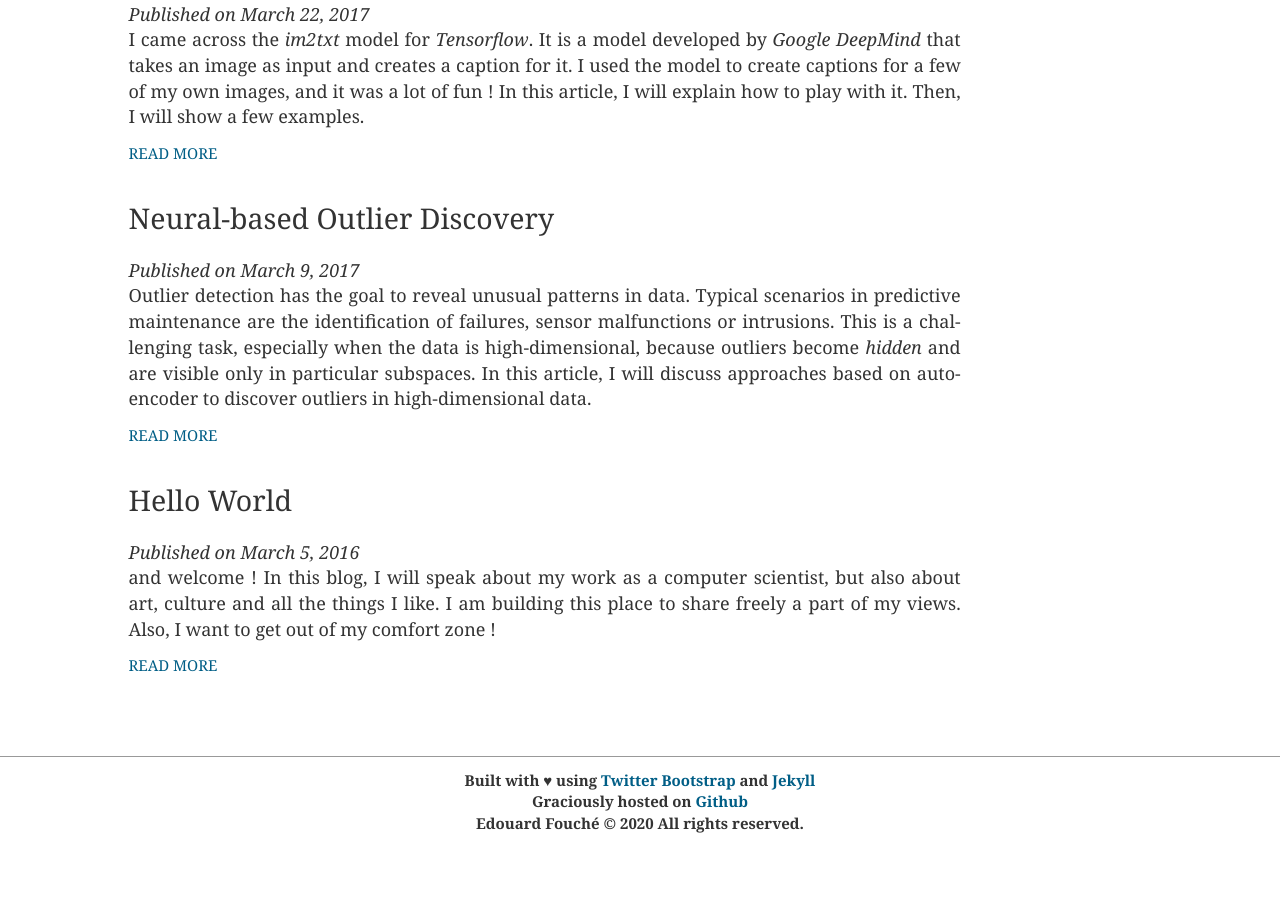
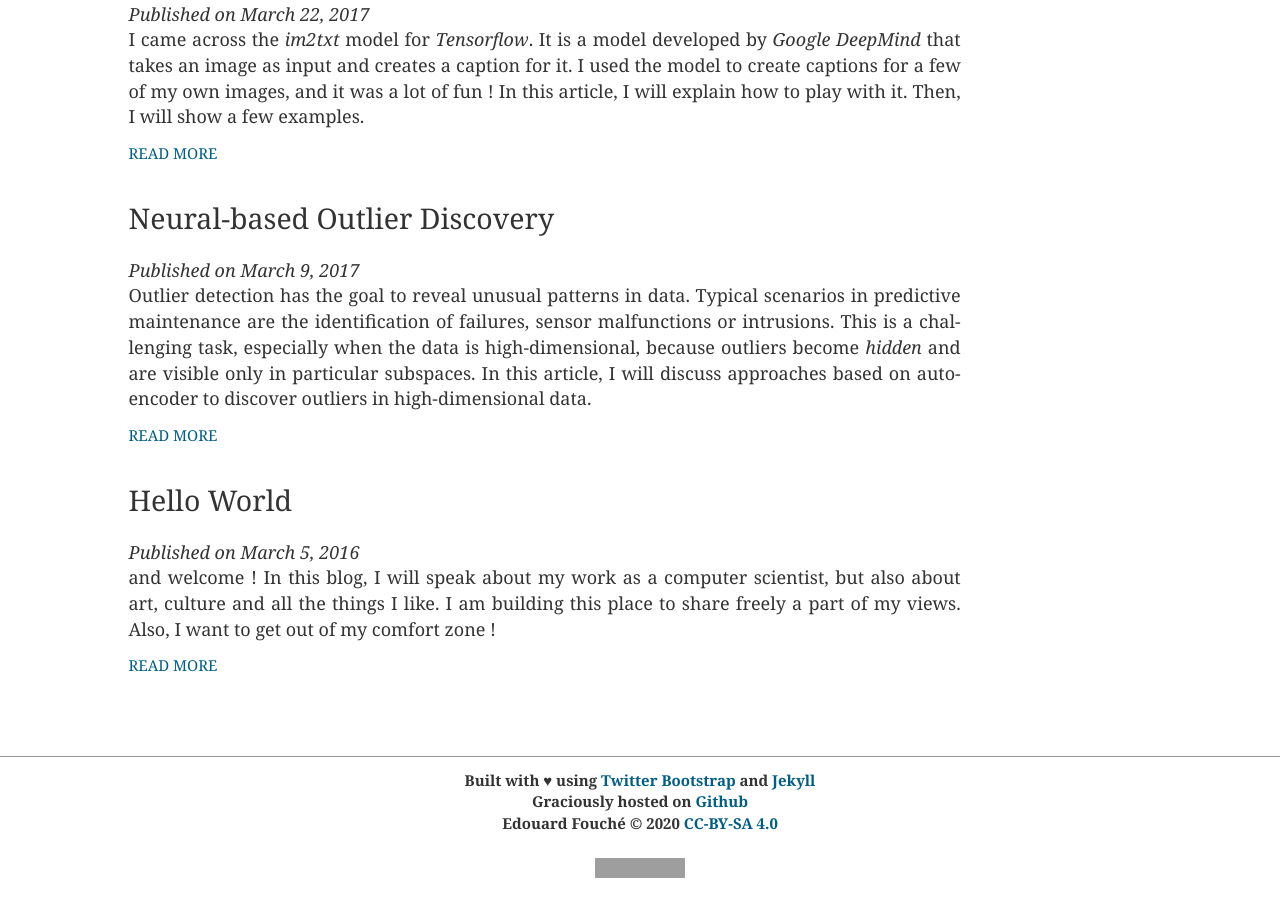
Before and after one commit to edouardfouche/edouardfouche.github.io, a Jekyll site: the page built from index.md, in a window 1280 px wide and 900 px high, scrolled down 1522 px. Built offline with Jekyll 4.4.1, drawn with Linux system fonts in a browser that asks for light colours; nearby versions of some CDN libraries; before the commit the page ends 2379 px from its top, so only the background shows below that; grey boxes are pictures that could not be loaded.

Commit message:
update license to CC

```diff
--- a/_includes/footer.html
+++ b/_includes/footer.html
@@ -5,6 +5,9 @@
     <br>
     Graciously hosted on <a href="https://github.com"> Github </a>
     <br>
-    Edouard Fouché © 2020 All rights reserved.
+    Edouard Fouché © 2020 <a rel="license" href="http://creativecommons.org/licenses/by-sa/4.0/">CC-BY-SA 4.0 </a>
+    <br>
+    <br>
+    <a rel="license" href="http://creativecommons.org/licenses/by-sa/4.0/"><img alt="Creative Commons License" style="border-width:0" src="https://i.creativecommons.org/l/by-sa/4.0/88x31.png" /></a>
   </p>
 </div>
--- a/_layouts/post.html
+++ b/_layouts/post.html
@@ -9,6 +9,9 @@
 
   <div class="date">
     Published on {{ page.date | date: "%B %e, %Y" }}
+    <br>
+    <br>
+
   </div>
 
   <div class="entry">
```
Also changed, not shown: 1 other file.
